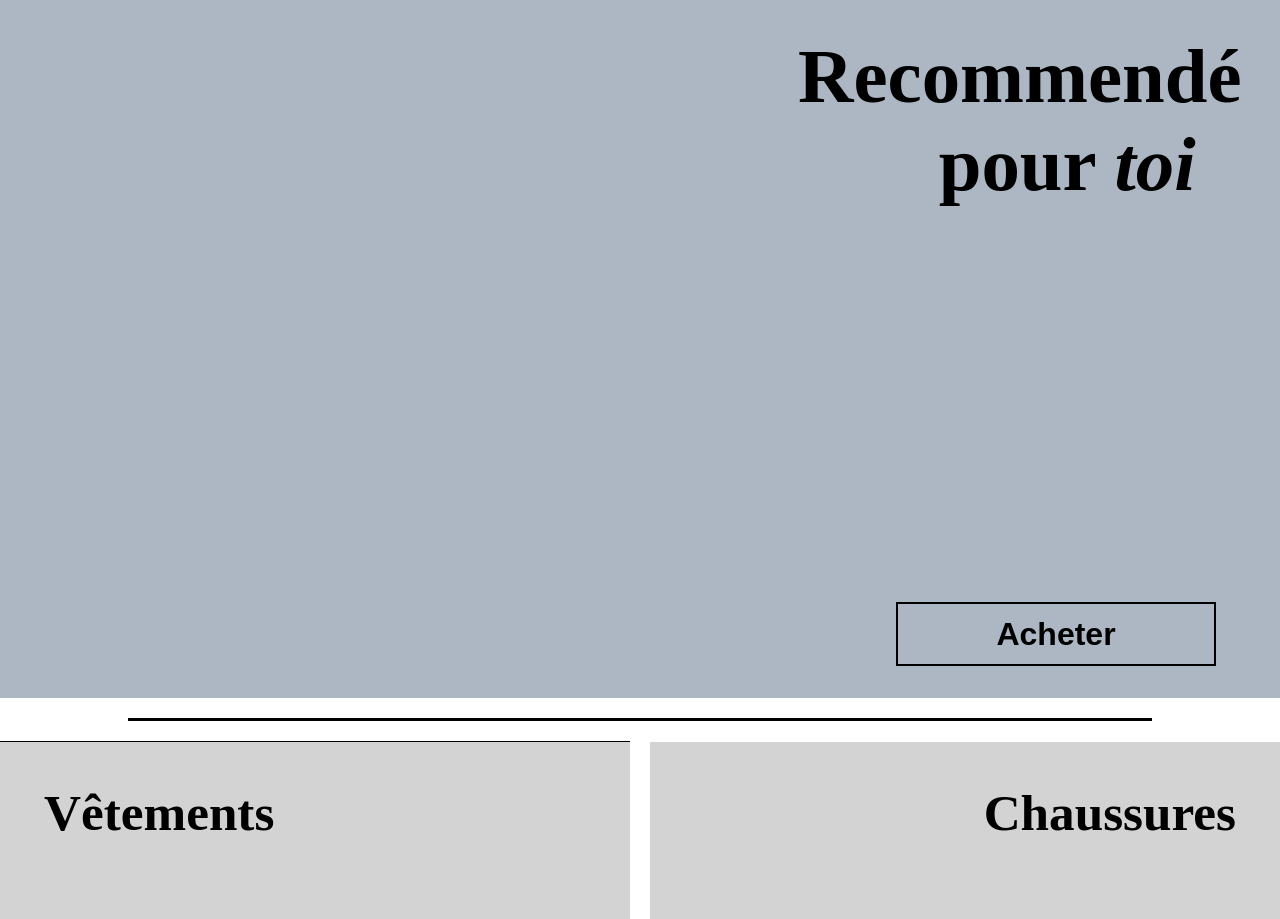
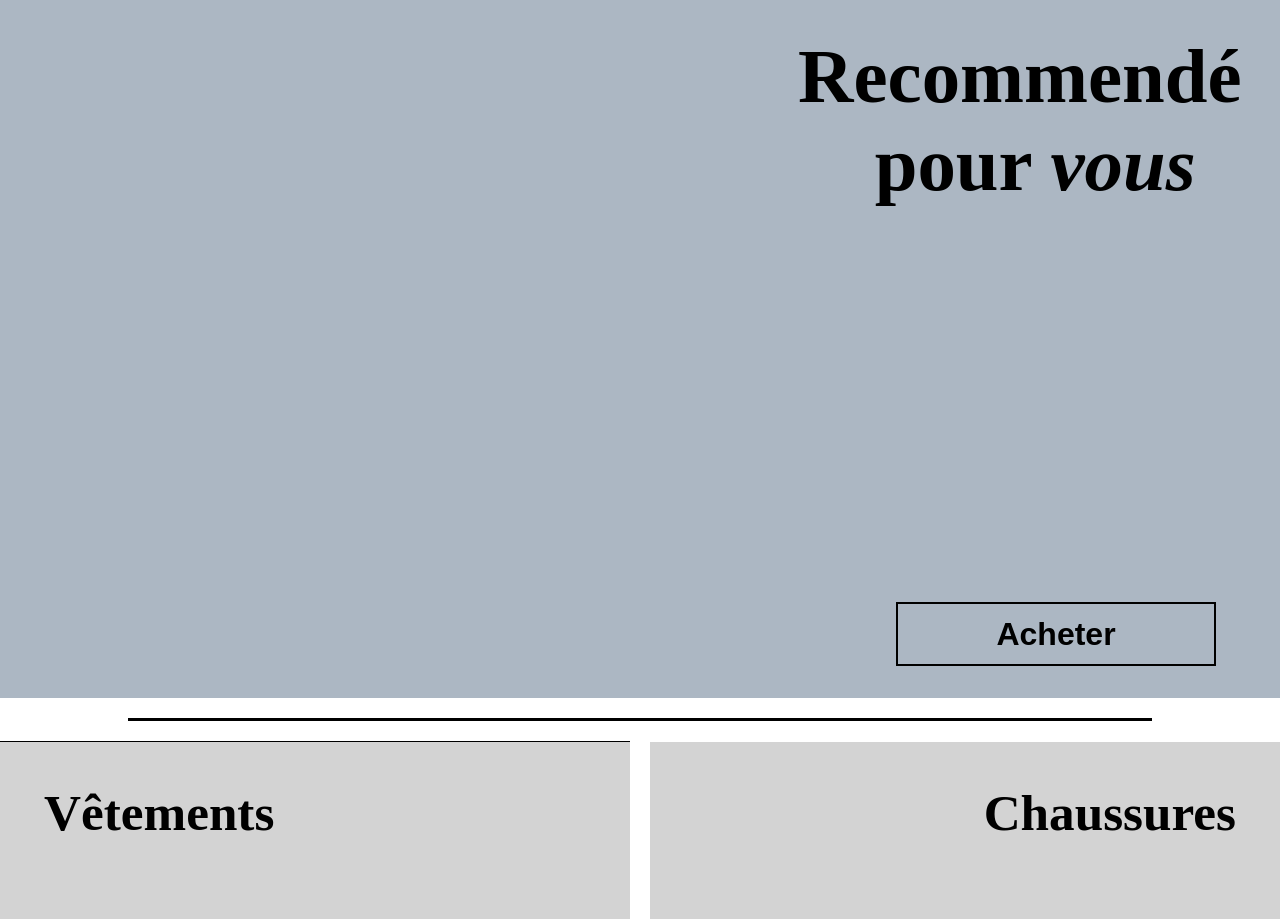
Before and after one commit to Little-Bosss/Santiag, a plain HTML site: page FR-MainPage.html in a window 1280 px wide. Shown: the part 900-1819 px from the top of the page. Drawn offline with Linux system fonts and the light colour scheme.

Commit message:
Update FR-MainPage.html

```diff
--- a/FR-MainPage.html
+++ b/FR-MainPage.html
@@ -77,7 +77,7 @@
 
         <div id="Popular" style="display: flex;">
             <div id="RightSection-Popular">
-                <h1 id="PopularTitle">Recommendé <br><span style="margin-right: 0.6em;"> pour <span style="font-style: italic;">toi</span></span></h1>
+                <h1 id="PopularTitle">Recommendé <br><span style="margin-right: 0.6em;"> pour <span style="font-style: italic;">vous</span></span></h1>
                     <br><br><br><br><br><br><br><br><br><br><br><br><br><br><br><br><br><br><br>
                 <a href="FR-Products-Man.html#RedirectRecommend" class="container-popular"><button id="PopularButton">Acheter</button></a>
             </div>
```
